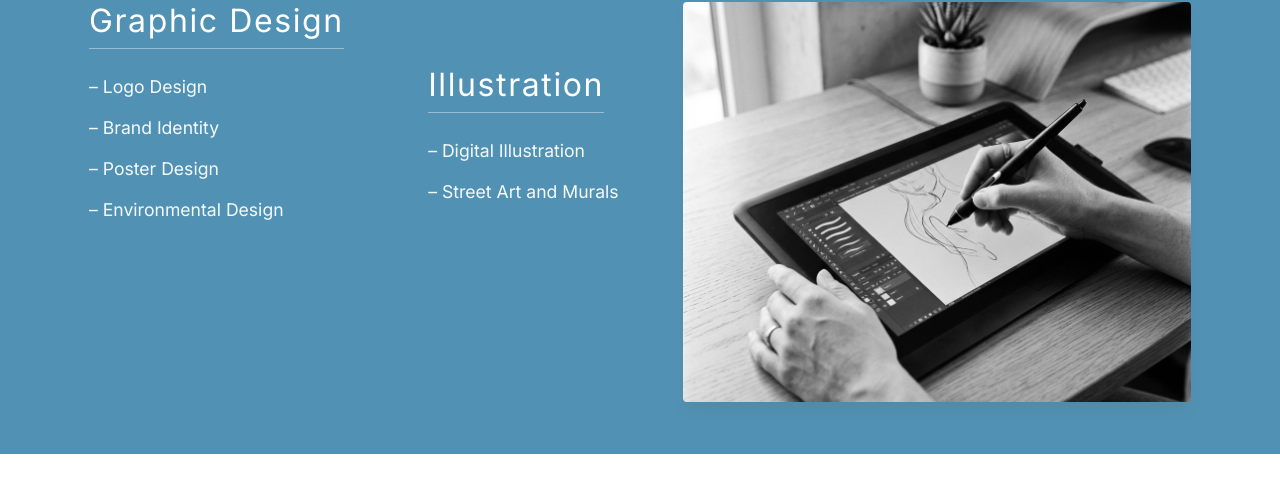
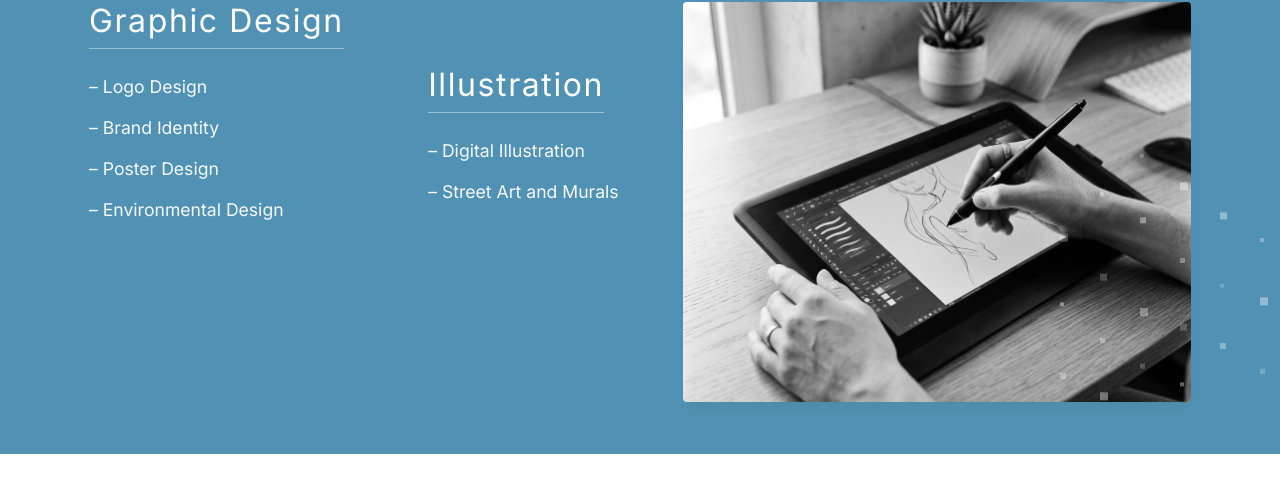
Before and after one commit to Irene2828/porfoliojuly, a Next.js app: page / in a window 1280 px wide. Shown: the part 1185-1689 px from the top of the page. Built offline with nearby package versions, Linux system fonts and the light colour scheme; no server answers; the database is empty; a web font is replaced by a local one.

Commit message:
Design: add white tech pixel decoration to bottom-right of Capabilities section

```diff
--- a/src/app/components/Services.css
+++ b/src/app/components/Services.css
@@ -1,6 +1,19 @@
 .services-section {
   background-color: rgba(63, 135, 172, 0.9); /* brand teal at 90% opacity */
   padding: 6.5rem 0 3.25rem;
+  position: relative;
+  overflow: hidden;
+}
+
+.services-pixel-decor {
+  position: absolute;
+  bottom: 0;
+  right: 0;
+  width: 240px;
+  height: 320px;
+  pointer-events: none;
+  z-index: 1;
+  opacity: 0.85;
 }
 
 .services-layout {
--- a/src/app/components/Services.tsx
+++ b/src/app/components/Services.tsx
@@ -24,6 +24,43 @@ export default function Services() {
 
   return (
     <section className="section services-section" id="expertise">
+      {/* Tech Pixel Decor in Bottom-Right */}
+      <div className="services-pixel-decor">
+        <svg width="240" height="320" viewBox="0 0 240 320" fill="none" xmlns="http://www.w3.org/2000/svg">
+          {/* Column 1 */}
+          <rect x="20" y="240" width="6" height="6" fill="#ffffff" opacity="0.4" className="pixel-pulse-1" />
+          <rect x="20" y="170" width="4" height="4" fill="#ffffff" opacity="0.6" className="pixel-pulse-2" />
+          <rect x="20" y="100" width="8" height="8" fill="#ffffff" opacity="0.3" className="pixel-pulse-3" />
+
+          {/* Column 2 */}
+          <rect x="60" y="260" width="8" height="8" fill="#ffffff" opacity="0.35" className="pixel-pulse-2" />
+          <rect x="60" y="205" width="5" height="5" fill="#ffffff" opacity="0.5" className="pixel-pulse-1" />
+          <rect x="60" y="140" width="7" height="7" fill="#ffffff" opacity="0.4" className="pixel-pulse-3" />
+          <rect x="60" y="60" width="4" height="4" fill="#ffffff" opacity="0.6" className="pixel-pulse-2" />
+
+          {/* Column 3 */}
+          <rect x="100" y="230" width="5" height="5" fill="#ffffff" opacity="0.45" className="pixel-pulse-3" />
+          <rect x="100" y="175" width="8" height="8" fill="#ffffff" opacity="0.3" className="pixel-pulse-1" />
+          <rect x="100" y="85" width="6" height="6" fill="#ffffff" opacity="0.5" className="pixel-pulse-2" />
+          <rect x="100" y="20" width="4" height="4" fill="#ffffff" opacity="0.4" className="pixel-pulse-3" />
+
+          {/* Column 4 */}
+          <rect x="140" y="250" width="4" height="4" fill="#ffffff" opacity="0.6" className="pixel-pulse-2" />
+          <rect x="140" y="190" width="7" height="7" fill="#ffffff" opacity="0.35" className="pixel-pulse-3" />
+          <rect x="140" y="125" width="5" height="5" fill="#ffffff" opacity="0.5" className="pixel-pulse-1" />
+          <rect x="140" y="50" width="8" height="8" fill="#ffffff" opacity="0.25" className="pixel-pulse-2" />
+
+          {/* Column 5 */}
+          <rect x="180" y="210" width="6" height="6" fill="#ffffff" opacity="0.4" className="pixel-pulse-1" />
+          <rect x="180" y="150" width="4" height="4" fill="#ffffff" opacity="0.55" className="pixel-pulse-3" />
+          <rect x="180" y="80" width="7" height="7" fill="#ffffff" opacity="0.3" className="pixel-pulse-2" />
+
+          {/* Column 6 */}
+          <rect x="220" y="235" width="5" height="5" fill="#ffffff" opacity="0.5" className="pixel-pulse-3" />
+          <rect x="220" y="165" width="8" height="8" fill="#ffffff" opacity="0.25" className="pixel-pulse-2" />
+          <rect x="220" y="105" width="4" height="4" fill="#ffffff" opacity="0.6" className="pixel-pulse-1" />
+        </svg>
+      </div>
       <div className="container">
         <motion.div
           className="services-layout"
```
